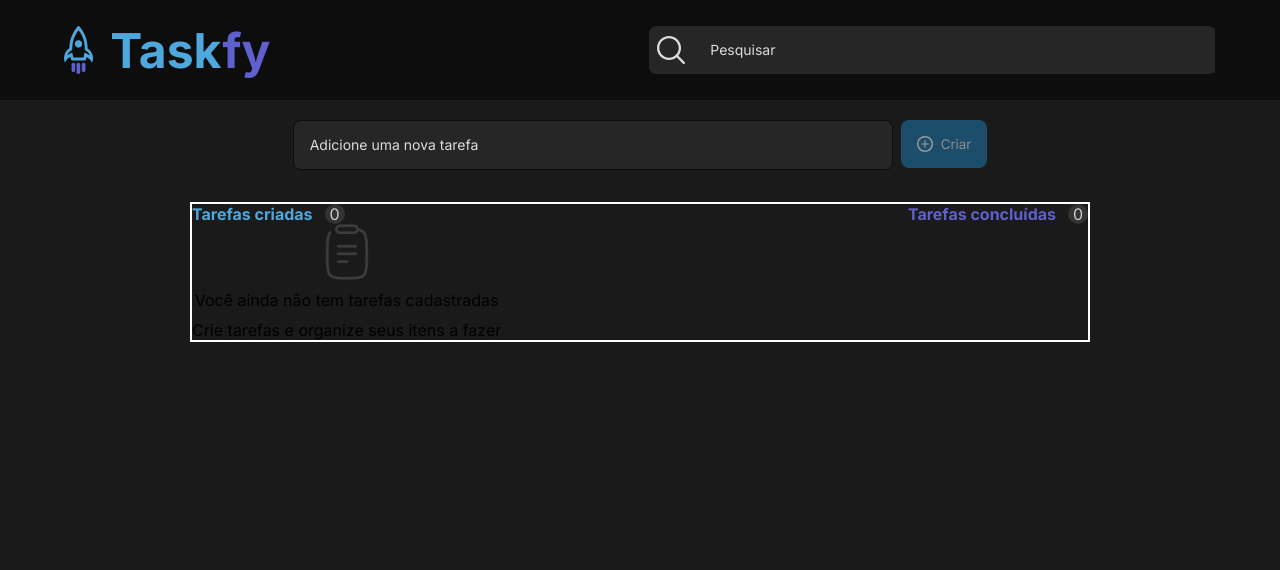
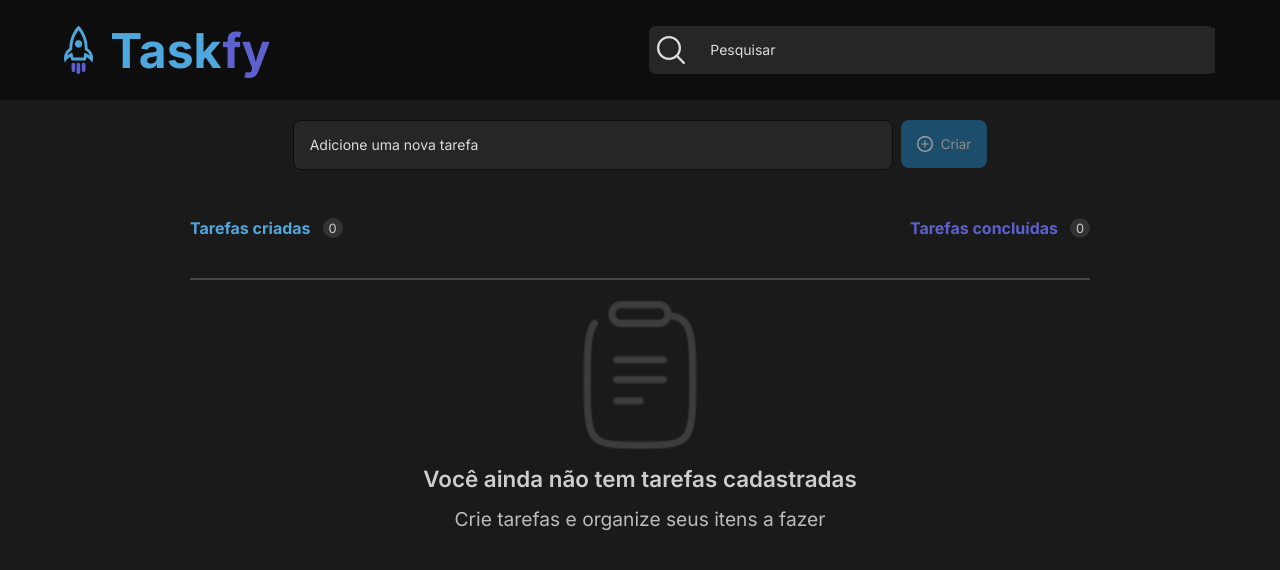
Before and after one commit to LuccaHaddadSerejo/svelte-taskfy-frontend, a Svelte app: page / in a window 1280 px wide. Shown: the top 570 px of the page. Built offline with nearby package versions, Linux system fonts and the light colour scheme.

Commit message:
feat: created empty list component

```diff
--- /dev/null
+++ b/src/components/EmptyList.svelte
@@ -0,0 +1,39 @@
+<script lang="ts">
+    import  clipboard  from "../assets/clipboard.svg"
+</script>
+
+<div class="empty-list">
+    <img src="{clipboard}" alt="Imagem de uma prancheta">
+    <p>Você ainda não tem tarefas cadastradas</p>
+    <p> Crie tarefas e organize seus itens a fazer</p>
+</div>
+
+<style lang="scss">
+    div{
+        display: flex;
+        flex-direction: column;
+        align-items: center;
+        gap:15px;
+        margin-top: 40px;
+        border-top: 2px solid #454545;
+        padding-top: 20px;
+
+        img{
+            width: 150px;
+        }
+
+        :nth-child(2){
+            color: #cdcdcd;
+            font-weight: 600;
+            font-size: clamp(0.8rem, 4.5vw, 1.4rem);
+        }
+
+        :nth-child(3){
+            color: #cdcdcd;
+            opacity: 0.9;
+            font-weight: 400;
+            font-size: 14px;
+            font-size: clamp(0.5rem, 4vw, 1.2rem);
+        }
+    }
+</style>
--- a/src/components/List.svelte
+++ b/src/components/List.svelte
@@ -1,5 +1,5 @@
 <script lang="ts">
-    import  clipboard  from "../assets/clipboard.svg"
+    import EmptyList from "./EmptyList.svelte";
     import TaskCount from "./TaskCount.svelte";
     let mock = [] as any;
 </script>
@@ -17,22 +17,18 @@
                     <h3>Título Task</h3>
                     <button>Editar</button>
                     <button>Excluir</button>
-                    <!-- <ul>
+                    <ul>
                         <li>
                             <input type="checkbox">
                             <h3>Título Subtask</h3>
                             <button>Editar</button>
                             <button>Excluir</button>
                         </li>
-                    </ul> -->
+                    </ul>
                 </li>
             </ul>
         {:else}
-            <div class="empty-list">
-                <img src="{clipboard}" alt="Imagem de uma prancheta">
-                <p>Você ainda não tem tarefas cadastradas</p>
-                <p> Crie tarefas e organize seus itens a fazer</p>
-            </div>
+            <EmptyList/>
         {/if}
     </div>
 </section>
@@ -41,19 +37,12 @@
     section{
         width: min(100%, 900px);
         margin: 0 auto;
-        margin-top: 2rem;
-        border: 2px solid white;
+        margin-top: 3rem;
 
-        div{
+        :nth-child(1){
             display: flex;
             justify-content: space-between;
             align-items: center;
         }
     }
-
-    .empty-list{
-        display: flex;
-        flex-direction: column;
-        gap:10px
-    }
 </style>
--- a/src/components/TaskCount.svelte
+++ b/src/components/TaskCount.svelte
@@ -44,7 +44,7 @@
 
                 span{
                     font-weight: 400;
-                    font-size: clamp(0.5rem, 4.5vw, 1rem);
+                    font-size: clamp(0.5rem, 4.5vw, 0.8rem);
                     color: #cdcdcd;
                 }
             }
```
